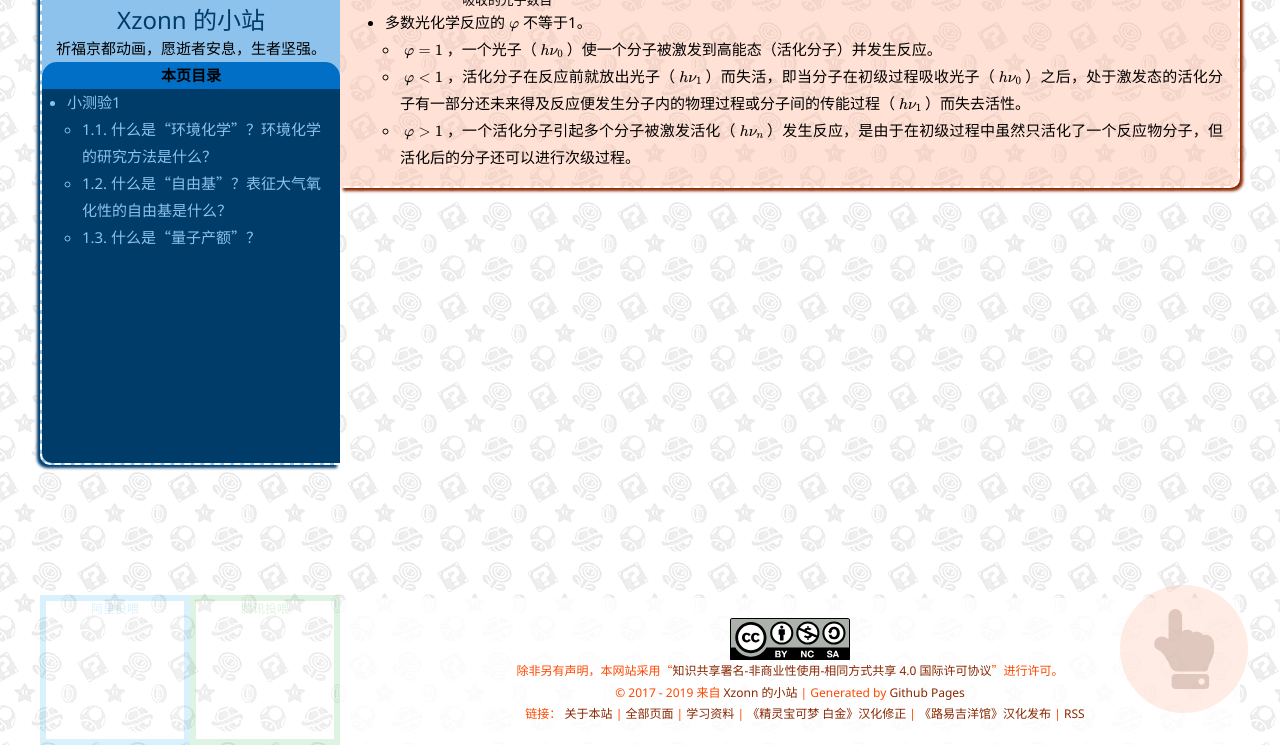
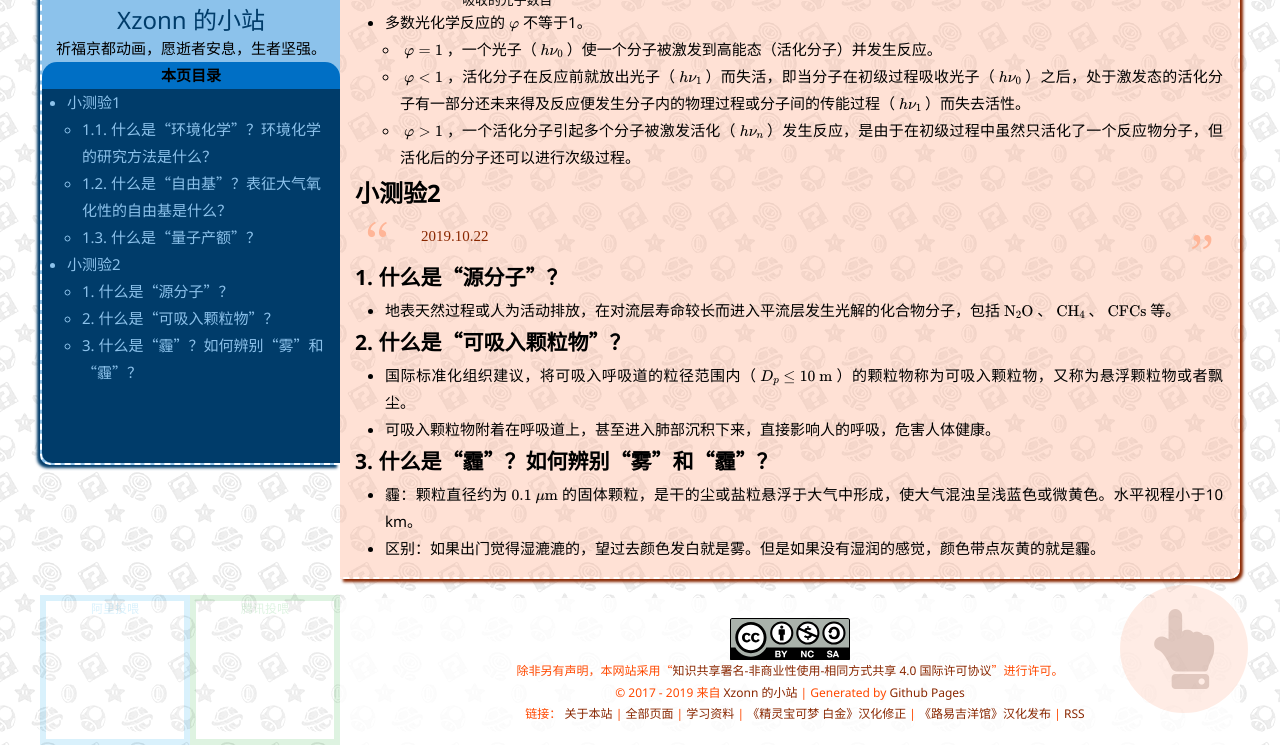
Before and after one commit to Xzonn/xzonn.github.io, a Jekyll site: the page built from _posts/2019-09-25-Environmental-Chemistry-Tests.md, in a window 1280 px wide and 900 px high, scrolled down 650 px, cut to the strip 155-900 px from the top of the window. Built offline with Jekyll 4.4.1, drawn with Linux system fonts in a browser that asks for light colours; nearby versions of some CDN libraries; formulas are drawn with MathJax 3; comment, search, counter and statistics services are not loaded.

Commit message:
2019-10-22

```diff
--- a/_posts/2019-09-25-Environmental-Chemistry-Tests.md
+++ b/_posts/2019-09-25-Environmental-Chemistry-Tests.md
@@ -24,3 +24,17 @@ update: 2019-09-25
   - $\varphi = 1$，一个光子（$h\nu_0$）使一个分子被激发到高能态（活化分子）并发生反应。
   - $\varphi < 1$，活化分子在反应前就放出光子（$h\nu\_1$）而失活，即当分子在初级过程吸收光子（$h\nu\_0$）之后，处于激发态的活化分子有一部分还未来得及反应便发生分子内的物理过程或分子间的传能过程（$h\nu\_1$）而失去活性。
   - $\varphi > 1$，一个活化分子引起多个分子被激发活化（$h\nu_n$）发生反应，是由于在初级过程中虽然只活化了一个反应物分子，但活化后的分子还可以进行次级过程。
+
+## 小测验2
+> 2019.10.22
+
+### 1. 什么是“源分子”？
+- 地表天然过程或人为活动排放，在对流层寿命较长而进入平流层发生光解的化合物分子，包括$$\ce{N2O}$$、$$\ce{CH4}$$、$$\ce{CFCs}$$等。
+
+### 2. 什么是“可吸入颗粒物”？
+- 国际标准化组织建议，将可吸入呼吸道的粒径范围内（$$D_p \le \pu{10 m}$$）的颗粒物称为可吸入颗粒物，又称为悬浮颗粒物或者飘尘。
+- 可吸入颗粒物附着在呼吸道上，甚至进入肺部沉积下来，直接影响人的呼吸，危害人体健康。
+
+### 3. 什么是“霾”？如何辨别“雾”和“霾”？
+- 霾：颗粒直径约为$$\pu{0.1 \mu m}$$的固体颗粒，是干的尘或盐粒悬浮于大气中形成，使大气混浊呈浅蓝色或微黄色。水平视程小于10 km。
+- 区别：如果出门觉得湿漉漉的，望过去颜色发白就是雾。但是如果没有湿润的感觉，颜色带点灰黄的就是霾。
```
Also changed, not shown: _posts/2019-10-18-2019-PKU-CESE-SU-Wechat-Training.md (+36 -13 lines).
